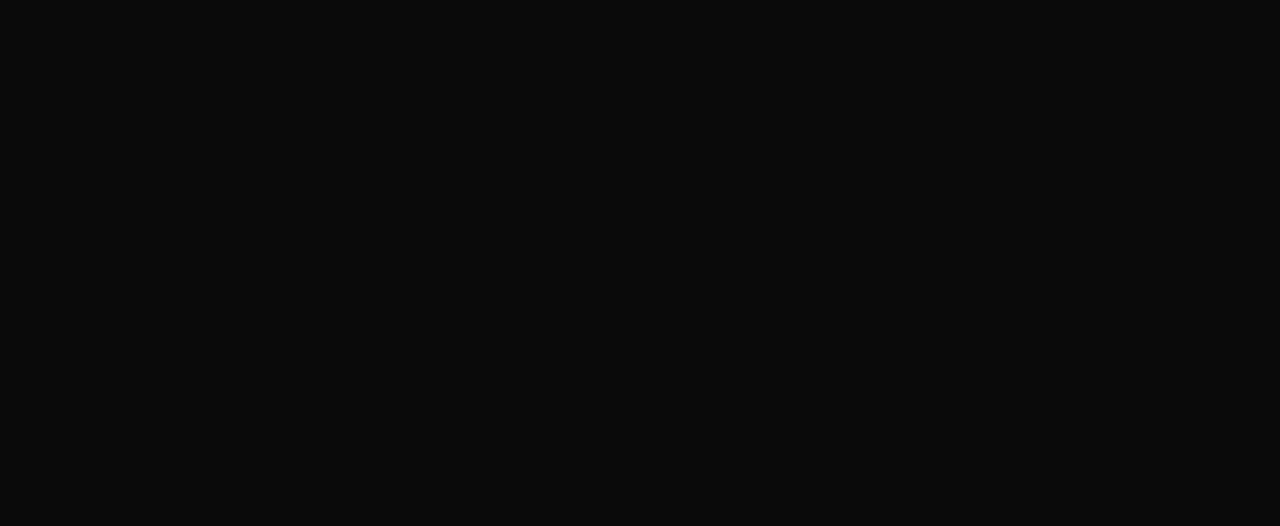
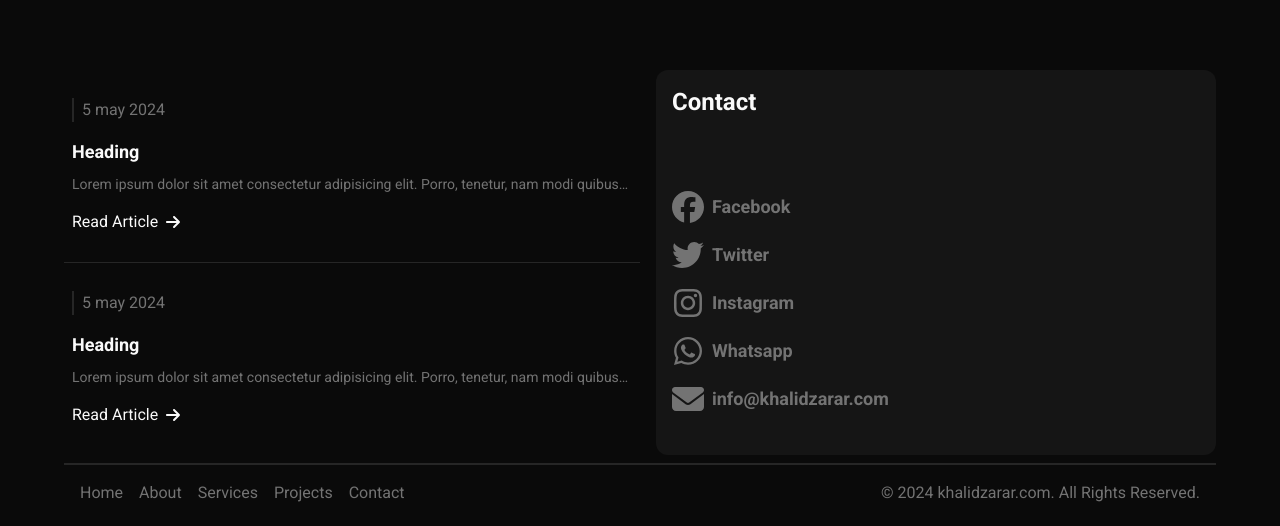
Before and after one commit to AimalShah/portfolio-project, a React (Vite) app: page / in a window 1280 px wide. Shown: the part 1655-2181 px from the top of the page. Before the commit the page ends 1725 px from the top, so only its background shows below. Built offline with nearby package versions, Linux system fonts and the light colour scheme.

Commit message:
finished Home Page

```diff
--- a/package.json
+++ b/package.json
@@ -9,12 +9,14 @@
     "lint": "eslint . --ext ts,tsx --report-unused-disable-directives --max-warnings 0",
     "preview": "vite preview"
   },
+  "homepage": ".",
   "dependencies": {
     "@fortawesome/fontawesome-svg-core": "^6.5.2",
     "@fortawesome/free-brands-svg-icons": "^6.5.2",
     "@fortawesome/free-regular-svg-icons": "^6.5.2",
     "@fortawesome/free-solid-svg-icons": "^6.5.2",
     "@fortawesome/react-fontawesome": "^0.2.2",
+    "@radix-ui/react-separator": "^1.0.3",
     "class-variance-authority": "^0.7.0",
     "clsx": "^2.1.1",
     "framer-motion": "^11.2.10",
--- a/src/App.tsx
+++ b/src/App.tsx
@@ -1,3 +1,4 @@
+import Footer from "./components/Footer"
 import Navbar from "./components/Navbar"
 import { Outlet } from "react-router-dom"
 
@@ -7,6 +8,7 @@
     <>
       <Navbar/>
       <Outlet/>
+      <Footer/>
     </>
   )
 }
--- /dev/null
+++ b/src/components/ArticleCard.tsx
@@ -0,0 +1,23 @@
+import { Link } from "react-router-dom"
+import { faArrowRight } from "@fortawesome/free-solid-svg-icons"
+import { FontAwesomeIcon } from "@fortawesome/react-fontawesome"
+
+export function ArticleCard() {
+    return(
+        <div className="space-y-4 hover:bg-[#737373]/20 rounded-lg my-5 p-2">
+            <div className="border-l-2 ps-2 text-[#737373]">
+                5 may 2024
+            </div>
+            <div className="space-y-2">
+                <h1 className="text-lg font-semibold">Heading</h1>
+                <p className="truncate text-nowrap text-sm text-[#737373]">Lorem ipsum dolor sit amet consectetur adipisicing elit. Porro, tenetur, nam modi quibusdam veniam minima possimus molestias, similique velit repellat quam placeat. Quam ut consequuntur iusto quae, dolorum consequatur iure?</p>
+            </div>
+            <div>
+                <Link to={"/"} className="flex gap-2 items-center">
+                Read Article
+                <FontAwesomeIcon icon={faArrowRight} />
+                </Link>
+            </div>
+        </div>
+    )
+}
--- /dev/null
+++ b/src/components/Footer.tsx
@@ -0,0 +1,40 @@
+import { Link } from "react-router-dom";
+const routes = [
+    {
+        Page: "Home",
+        Link: "/",
+    },
+    {
+        Page: "About",
+        Link: "/about",
+    },
+    {
+        Page: "Services",
+        Link: "/services",
+    },
+    {
+        Page: "Projects",
+        Link: "/projects",
+    },
+    {
+        Page: "Contact",
+        Link: "/contact",
+    }
+];
+
+export default function Footer() {
+  return (
+    <div className="max-w-6xl mx-auto lg:mb-2 mb-20 border-t-2 p-4 mt-2 flex lg:justify-between justify-center lg:flex-row flex-col">
+        <div className="space-x-4">
+            {
+                routes.map((route : {Page : string; Link : string;}) => (
+                    <Link to={route.Link} className="text-[#737373]">{route.Page}</Link>
+                ))
+            }
+        </div>
+        <div>
+            <p className="text-[#737373]">© 2024 khalidzarar.com. All Rights Reserved.</p>
+        </div>
+    </div>
+  )
+}
--- /dev/null
+++ b/src/components/ui/separator.tsx
@@ -0,0 +1,29 @@
+import * as React from "react"
+import * as SeparatorPrimitive from "@radix-ui/react-separator"
+
+import { cn } from "@/lib/utils"
+
+const Separator = React.forwardRef<
+  React.ElementRef<typeof SeparatorPrimitive.Root>,
+  React.ComponentPropsWithoutRef<typeof SeparatorPrimitive.Root>
+>(
+  (
+    { className, orientation = "horizontal", decorative = true, ...props },
+    ref
+  ) => (
+    <SeparatorPrimitive.Root
+      ref={ref}
+      decorative={decorative}
+      orientation={orientation}
+      className={cn(
+        "shrink-0 bg-border",
+        orientation === "horizontal" ? "h-[1px] w-full" : "h-full w-[1px]",
+        className
+      )}
+      {...props}
+    />
+  )
+)
+Separator.displayName = SeparatorPrimitive.Root.displayName
+
+export { Separator }
--- /dev/null
+++ b/src/pages/home/ArticleSec.tsx
@@ -0,0 +1,13 @@
+import { ArticleCard } from "@/components/ArticleCard"
+import { Separator } from "@/components/ui/separator"
+
+
+export default function ArticleSec() {
+  return (
+    <div className="max-w-xl">
+      <ArticleCard/>
+      <Separator/>
+      <ArticleCard />
+    </div>
+  )
+}
--- a/src/pages/home/Hero.tsx
+++ b/src/pages/home/Hero.tsx
@@ -26,7 +26,6 @@
           <FontAwesomeIcon icon={faTwitter} className='size-8 text-[#737373]' />
           <FontAwesomeIcon icon={faInstagram} className='size-8 text-[#737373]' />
           <FontAwesomeIcon icon={faWhatsapp} className='size-8 text-[#737373]' />
-
         </div>
         </div>
         <div className="mt-40 w-10/12 lg:flex items-center justify-center  hidden">
--- /dev/null
+++ b/src/pages/home/ProjectSec.tsx
@@ -0,0 +1,18 @@
+import ProjectCard from "@/components/ProjectCard";
+export default function ProjectsSec ({url , projects} : {url : string; projects : number[];}) {
+    return (
+      <div className="lg:my-20 mt-5 space-y-10 lg:text-start text-center">
+      <div>
+      <h1 className="text-6xl font-bold">Projects</h1>
+      <p className="lg:w-[60%] lg:p-0 p-2 mt-4 text-[#737373]"> I strive to push the boundaries of design, crafting visually compelling narratives that leave a lasting impression. Explore these works to witness how I merge innovation with meticulous attention to detail, aiming always to exceed expectations and inspire through every pixel and line..</p>
+      </div>
+      <div className="flex flex-wrap gap-4 lg:justify-start justify-center">
+      {
+        projects.map((project : number) =>(
+          <ProjectCard image={url} title="Project Name" key={project}/>
+        ))
+      }
+      </div>
+    </div>
+    )
+  }
--- a/src/pages/home/home.tsx
+++ b/src/pages/home/home.tsx
@@ -1,26 +1,48 @@
-import ProjectCard from "@/components/ProjectCard";
+import ArticleSec from "./ArticleSec";
 import Hero from "./Hero";
+import ProjectsSec from "./ProjectSec";
+import { FontAwesomeIcon } from '@fortawesome/react-fontawesome'
+import { faFacebook ,faWhatsapp , faTwitter ,faInstagram } from '@fortawesome/free-brands-svg-icons'
+import { faEnvelope } from "@fortawesome/free-solid-svg-icons";
+
 
 const projects = [1,2,3,4]
+
 
 export default function Home() {
   const url = "https://images.unsplash.com/photo-1475669698648-2f144fcaaeb1?w=500&auto=format&fit=crop&q=60&ixlib=rb-4.0.3&ixid=M3wxMjA3fDB8MHxzZWFyY2h8N3x8Z3JhcGhpY3MlMjBkZXNpZ258ZW58MHx8MHx8fDA%3D"
   return (
     <div className="max-w-6xl mx-auto">
         <Hero/>
-        <div className="my-20 space-y-10 lg:text-start text-center">
-          <div>
-          <h1 className="text-6xl font-bold">Projects</h1>
-          <p className="lg:w-[60%] lg:p-0 p-2 mt-4 text-[#737373]"> I strive to push the boundaries of design, crafting visually compelling narratives that leave a lasting impression. Explore these works to witness how I merge innovation with meticulous attention to detail, aiming always to exceed expectations and inspire through every pixel and line..</p>
+       <ProjectsSec projects={projects} url={url} />
+       <div className="flex gap-4 lg:flex-row flex-col">
+       <ArticleSec />
+        <div className="bg-[#737373]/10 lg:w-1/2 w-full p-4 rounded-xl lg:m-0 box-border">
+          <h1 className="text-2xl font-semibold mb-2">Contact</h1>
+          <div className='flex justify-center flex-col gap-4 h-full lg:text-left text-center'>
+           <div className="flex gap-2 items-center">
+          <FontAwesomeIcon icon={faFacebook} className='size-8 text-[#737373]' />
+          <p className="text-lg font-semibold text-[#737373]">Facebook</p>
           </div>
-          <div className="flex flex-wrap gap-4 lg:justify-start justify-center">
-          {
-            projects.map((project : number) =>(
-              <ProjectCard image={url} title="Project Name" key={project}/>
-            ))
-          }
+          <div className="flex gap-2 items-center">
+          <FontAwesomeIcon icon={faTwitter} className='size-8 text-[#737373]' />
+          <p className="text-lg font-semibold text-[#737373]">Twitter</p>
+          </div>
+          <div className="flex gap-2 items-center">
+          <FontAwesomeIcon icon={faInstagram} className='size-8 text-[#737373]' />
+          <p className="text-lg  font-semibold text-[#737373]">Instagram</p>
+          </div>
+          <div className="flex gap-2 items-center">
+          <FontAwesomeIcon icon={faWhatsapp} className='size-8 text-[#737373]' />
+          <p className="text-lg  font-semibold text-[#737373]">Whatsapp</p>
+          </div>
+          <div className="flex gap-2 items-center">
+          <FontAwesomeIcon icon={faEnvelope} className='size-8 text-[#737373]' />
+          <p className="text-lg font-semibold text-[#737373]">info@khalidzarar.com</p>
           </div>
         </div>
+        </div>
+       </div>
     </div>
   )
 }
```
Also changed, not shown: 1 other file (tests, documents, lock files or other folders).
